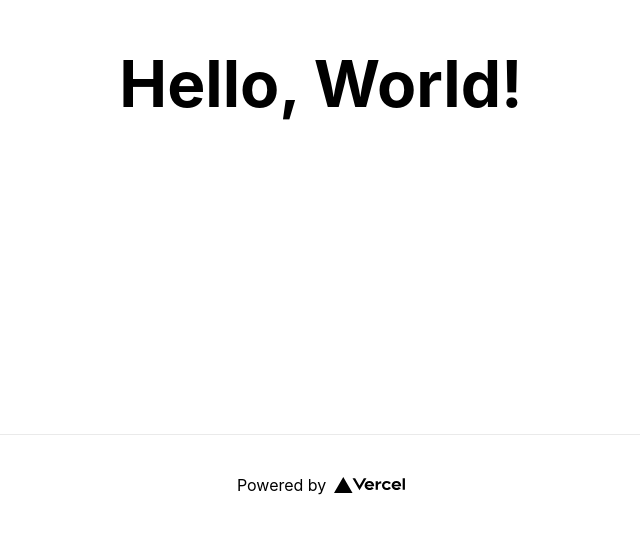
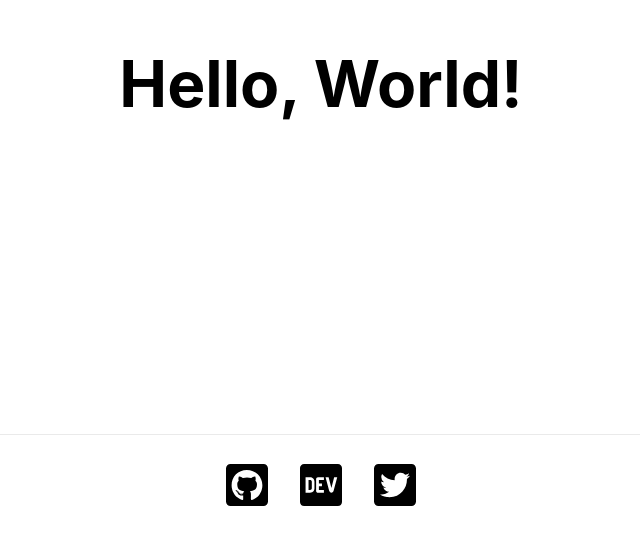
Before and after one commit to kmcginn/personal-website, a Next.js app: page / in a window 1280 px wide. Shown: the part 266-800 px from the top of the page, without its empty margins (319-959 px from the left). Built offline with nearby package versions, Linux system fonts and the light colour scheme.

Commit message:
add initial social icons and styling

```diff
--- a/pages/_app.js
+++ b/pages/_app.js
@@ -1,7 +1,12 @@
 import '../styles/globals.css'
+import { library } from '@fortawesome/fontawesome-svg-core'
+import { fab } from '@fortawesome/free-brands-svg-icons'
 
 function MyApp({ Component, pageProps }) {
   return <Component {...pageProps} />
 }
 
+// initialize icon sets available to the FontAwesome library
+library.add(fab)
+
 export default MyApp
--- a/pages/index.js
+++ b/pages/index.js
@@ -1,5 +1,6 @@
 import Head from 'next/head'
 import styles from '../styles/Home.module.css'
+import { FontAwesomeIcon } from '@fortawesome/react-fontawesome'
 
 export default function Home() {
   return (
@@ -16,13 +17,14 @@ export default function Home() {
       </main>
 
       <footer className={styles.footer}>
-        <a
-          href="https://vercel.com?utm_source=create-next-app&utm_medium=default-template&utm_campaign=create-next-app"
-          target="_blank"
-          rel="noopener noreferrer"
-        >
-          Powered by{' '}
-          <img src="/vercel.svg" alt="Vercel Logo" className={styles.logo} />
+        <a href="https://github.com/kmcginn" target="_blank">
+          <FontAwesomeIcon icon={['fab', 'github-square']} size="3x" className={styles.socialIcon}/>
+        </a>
+        <a href="https://dev.to/kmcginn" target="_blank">
+          <FontAwesomeIcon icon={['fab', 'dev']} size="3x" className={styles.socialIcon}/>
+        </a>
+        <a href="https://twitter.com/kmcginn14" target="_blank">
+          <FontAwesomeIcon icon={['fab', 'twitter-square']} size="3x" className={styles.socialIcon}/>
         </a>
       </footer>
     </div>
--- a/styles/Home.module.css
+++ b/styles/Home.module.css
@@ -120,3 +120,7 @@
     flex-direction: column;
   }
 }
+
+.socialIcon {
+  margin: 1rem
+}
```
